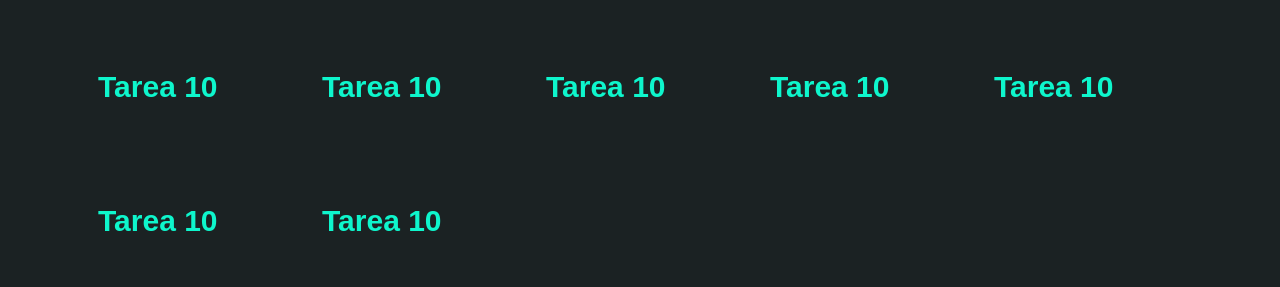
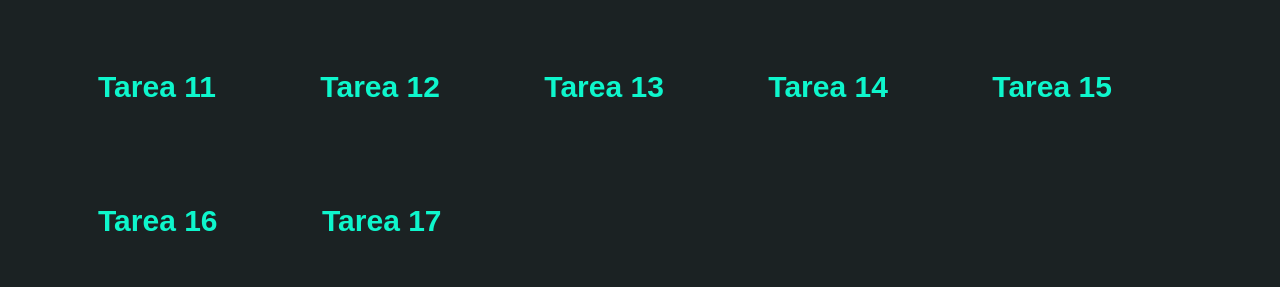
Before and after one commit to JDDMR03/PIA-Lenguajes, a plain HTML site: page tareas.html in a window 1280 px wide. Shown: the part 326-613 px from the top of the page. Drawn offline with Linux system fonts and the light colour scheme; a web font is replaced by a local one.

Commit message:
fixing tareas list

```diff
--- a/tareas.html
+++ b/tareas.html
@@ -26,13 +26,13 @@
         <li><a href="tarea8.html">Tarea 8</a></li>
         <li><a href="tarea9.html">Tarea 9</a></li>
         <li><a href="tarea10.html">Tarea 10</a></li>
-        <li><a href="tarea11.html">Tarea 10</a></li>
-        <li><a href="tarea12.html">Tarea 10</a></li>
-        <li><a href="tarea13.html">Tarea 10</a></li>
-        <li><a href="tarea14.html">Tarea 10</a></li>
-        <li><a href="tarea15.html">Tarea 10</a></li>
-        <li><a href="tarea16.html">Tarea 10</a></li>
-        <li><a href="tarea17.html">Tarea 10</a></li>
+        <li><a href="tarea11.html">Tarea 11</a></li>
+        <li><a href="tarea12.html">Tarea 12</a></li>
+        <li><a href="tarea13.html">Tarea 13</a></li>
+        <li><a href="tarea14.html">Tarea 14</a></li>
+        <li><a href="tarea15.html">Tarea 15</a></li>
+        <li><a href="tarea16.html">Tarea 16</a></li>
+        <li><a href="tarea17.html">Tarea 17</a></li>
       </ul>
       <div class="bar">
         <a href="personales.html"><i class="nf nf-cod-arrow_left"></i></a>
```
